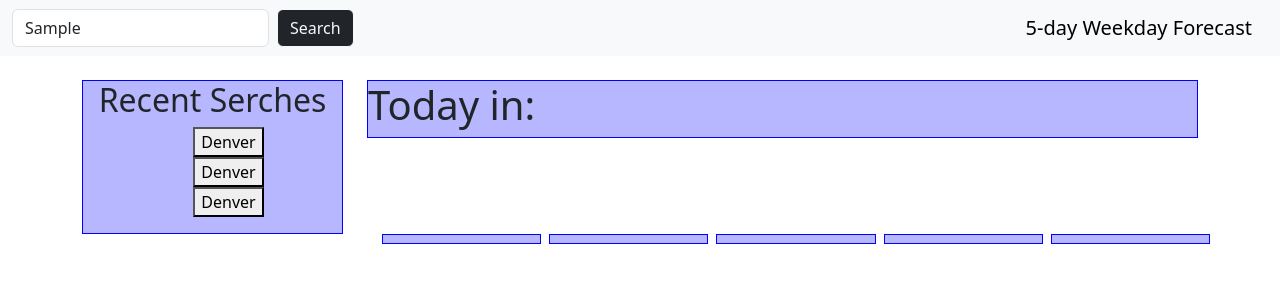
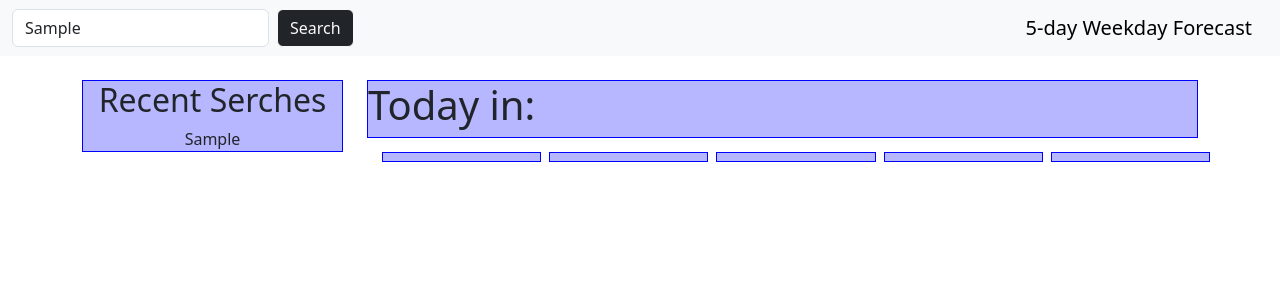
Before and after one commit to MMount98/5-day-forecast, a plain HTML site: page index.html in a window 1280 px wide. Both pictures are taken after typing "Sample" into the empty fields and a click on the button "Search". Drawn offline with nearby package versions, Linux system fonts and the light colour scheme; no server answers.

Commit message:
Added for loop to display past search

```diff
--- a/Assets/JS/script.js
+++ b/Assets/JS/script.js
@@ -1,7 +1,9 @@
 var currentDay = $("span");
 var currentStats = $(".currentDay");
+var recentBox = $(".pastBox");
 var searchInput = $("#searchInput");
 var searchBtn = $("#searchBtn");
+var pastSearch = [];
 var day = dayjs();
 var requestUrl =
   "https://api.openweathermap.org/data/2.5/forecast?q=denver&appid=2061c6c3acd7e8fc81514bd609fb308e&units=imperial";
@@ -9,10 +11,19 @@ var requestUrl =
 searchBtn.on("click", function (event) {
   event.preventDefault();
   var userSearch = searchInput.val();
+  pastSearch.push(userSearch);
   requestUrl =
     "https://api.openweathermap.org/data/2.5/forecast?q=" +
     userSearch +
     "&appid=2061c6c3acd7e8fc81514bd609fb308e&units=imperial";
+
+  localStorage.setItem("pastSearch", JSON.stringify(pastSearch));
+  var storedHistory = JSON.parse(localStorage.getItem("pastSearch"));
+
+  for (var i = 0; i < storedHistory.length; i++) {
+    var createBtn = $("<a></a>").text(storedHistory[i]);
+    recentBox.append(createBtn);
+  }
 });
 
 function getApi() {
--- a/index.html
+++ b/index.html
@@ -38,11 +38,6 @@
             <div class="col-3 text-center">
               <div class="pastBox">
                 <h2>Recent Serches</h2>
-                <ul>
-                  <li><button>Denver</button></li>
-                  <li><button>Denver</button></li>
-                  <li><button>Denver</button></li>
-                </ul>
               </div>
             </div>
             <div class="col-9">
```
